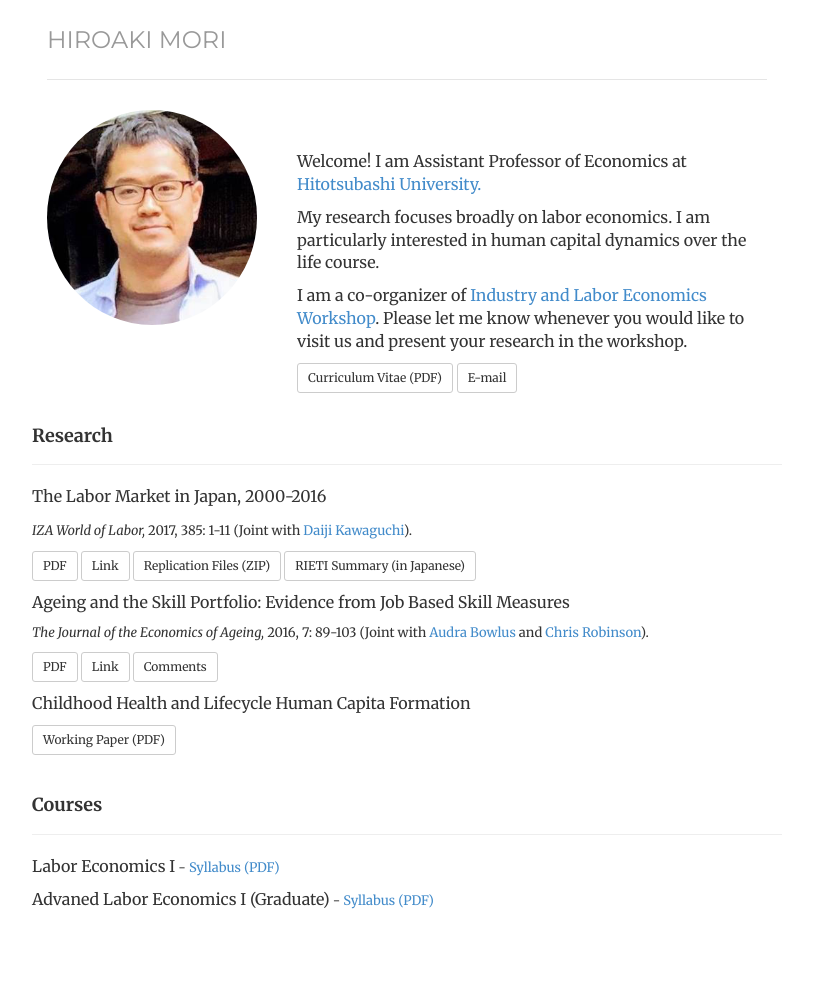
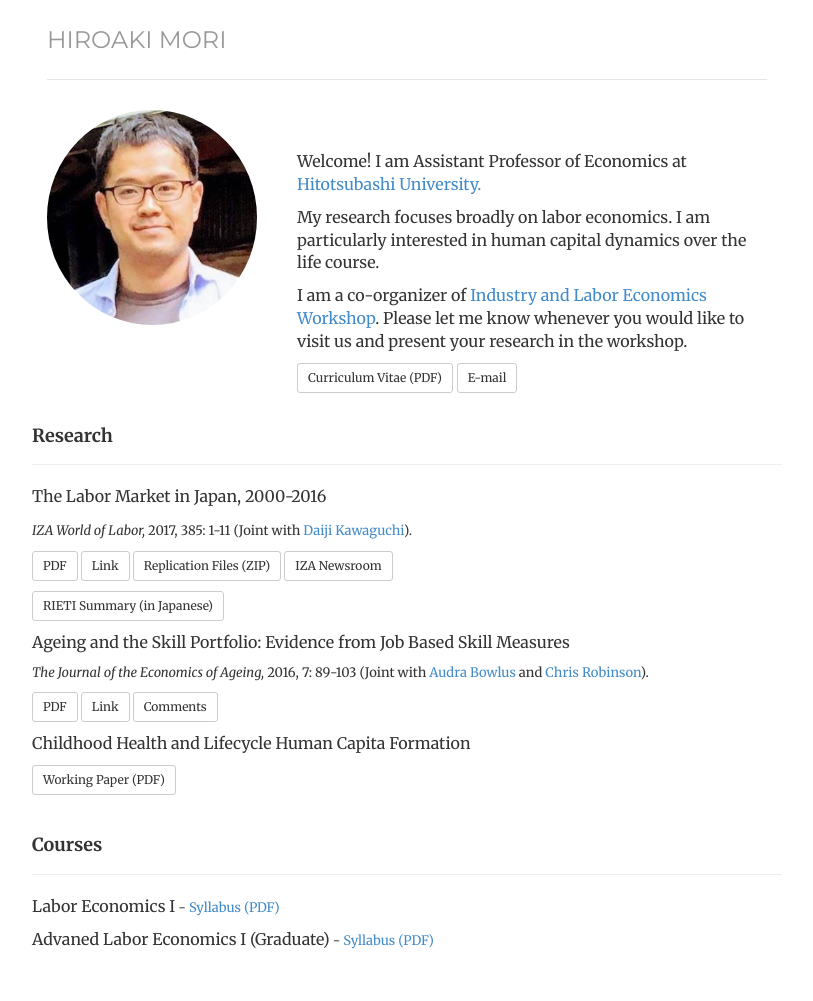
Before and after one commit to morihiroaki/morihiroaki.github.io, a Jekyll site: the page built from index.html, in a window 1280 px wide. Shown: the whole page, without its empty margins (233-1046 px from the left). Built offline with Jekyll 4.4.1, drawn with Linux system fonts in a browser that asks for light colours; before the commit the page ends 961 px from its top, so only the background shows below that.

Commit message:
Update index.html

```diff
--- a/index.html
+++ b/index.html
@@ -34,6 +34,7 @@
 <p><a href="./files/Kawaguchi_Mori_2017_WoL.pdf" target="_blank" class="btn btn-default btn-sm" role="button">PDF</a>
 <a href="https://wol.iza.org/articles/the-labor-market-in-japan/long" target="_blank" class="btn btn-default btn-sm" role="button">Link</a>
 <a href="./files/KM17_WoL.zip" class="btn btn-default btn-sm" target="_blank" role="button">Replication Files (ZIP)</a>
+<a href="http://newsroom.iza.org/en/2017/09/28/the-labor-market-in-japan-2000-2016-a-role-model-for-aging-societies-across-the-globe/" target="_blank" class="btn btn-default btn-sm" role="button">IZA Newsroom</a></p>
 <a href="http://www.rieti.go.jp/jp/special/from-iza/008.html" target="_blank" class="btn btn-default btn-sm" role="button">RIETI Summary (in Japanese)</a></p>
 
 <p><font size="3">Ageing and the Skill Portfolio: Evidence from Job Based Skill Measures</font></p>
```
